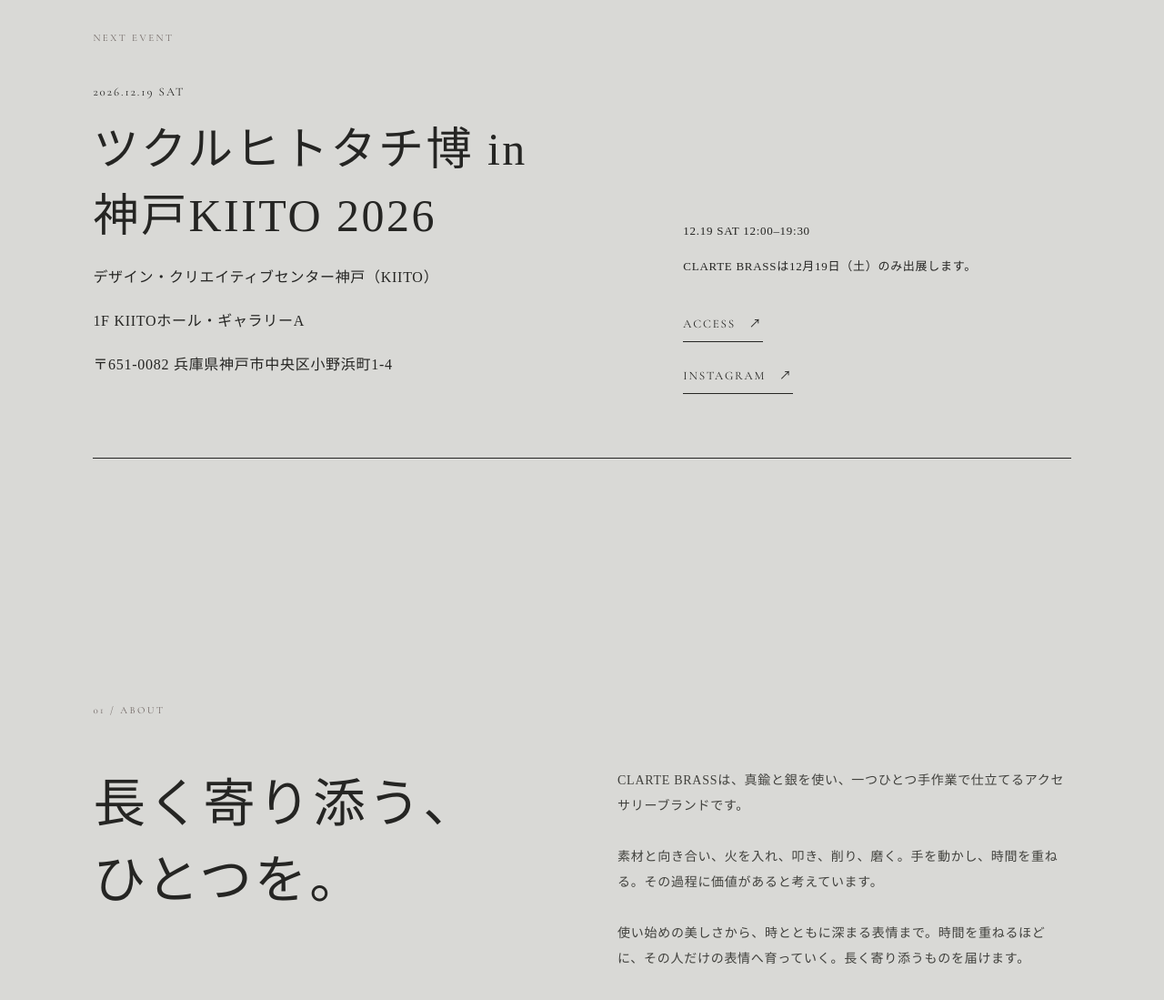
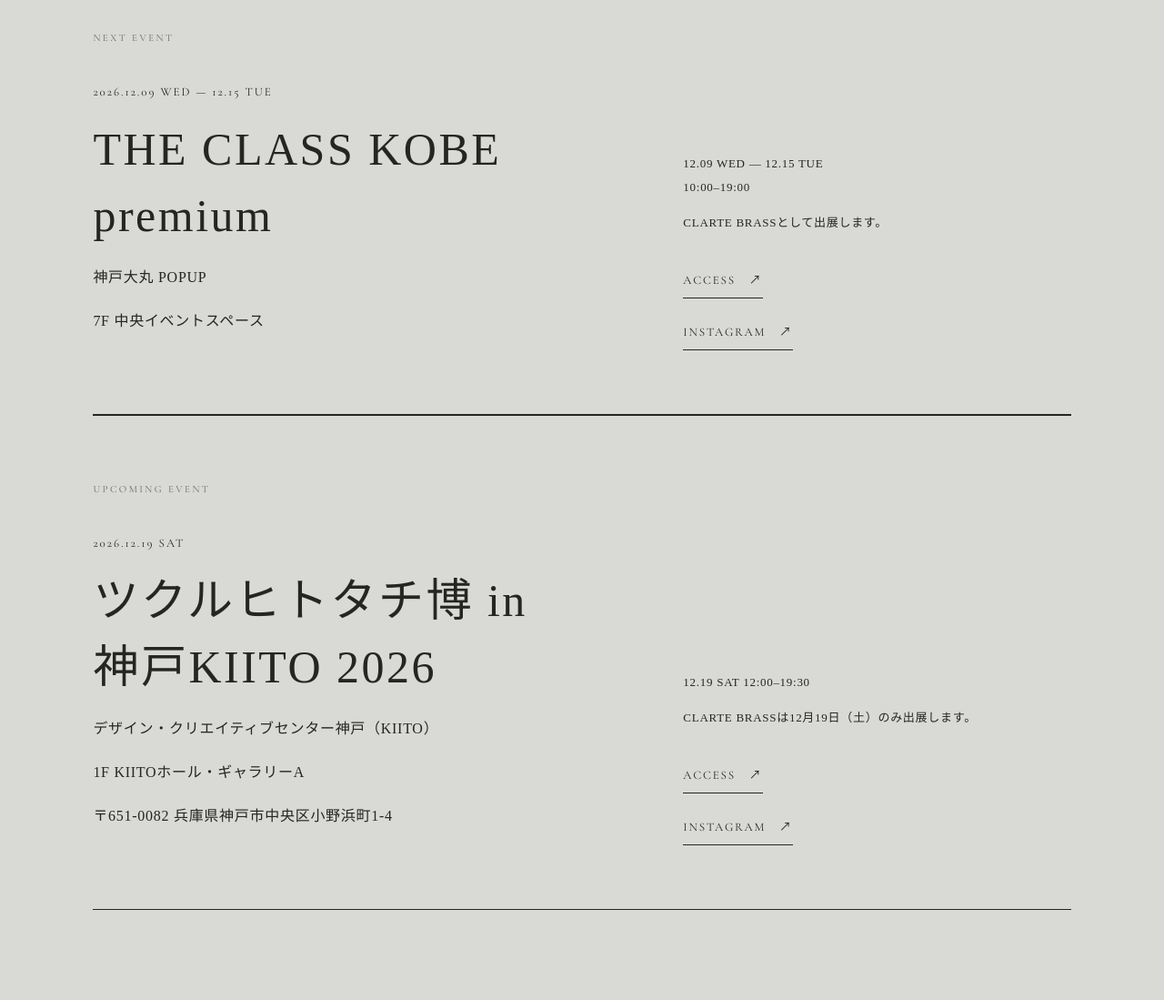
Before and after one commit to clartebrass/clartebrass.github.io, a plain HTML site: page index.html in a window 1280 px wide. Shown: the part 940-2039 px from the top of the page at 91% size. Drawn offline with nearby package versions, Linux system fonts and the light colour scheme.

Commit message:
Add Kobe Daimaru event

```diff
--- a/index.html
+++ b/index.html
@@ -18,7 +18,7 @@
   <link rel="preconnect" href="https://fonts.gstatic.com" crossorigin>
   <link href="https://fonts.googleapis.com/css2?family=Cormorant+Garamond:wght@400;500;600&family=Noto+Serif+JP:wght@300;400;500&display=swap" rel="stylesheet">
   <link rel="stylesheet" href="style.css">
-  <link rel="stylesheet" href="image-fixes.css?v=5">
+  <link rel="stylesheet" href="image-fixes.css?v=6">
   <link rel="icon" type="image/png" href="assets/images/logo-mark-black.png">
 </head>
 <body>
@@ -39,7 +39,11 @@
     </section>
     <section class="event section" id="event">
       <div class="event-card reveal">
-        <div><div class="section-kicker">NEXT EVENT</div><p class="event-date">2026.12.19 SAT</p><h2>ツクルヒトタチ博 in 神戸KIITO 2026</h2><p>デザイン・クリエイティブセンター神戸（KIITO）</p><p>1F KIITOホール・ギャラリーA</p><p>〒651-0082 兵庫県神戸市中央区小野浜町1-4</p></div>
+        <div><div class="section-kicker">NEXT EVENT</div><p class="event-date">2026.12.09 WED — 12.15 TUE</p><h2>THE CLASS KOBE premium</h2><p>神戸大丸 POPUP</p><p>7F 中央イベントスペース</p></div>
+        <div class="event-note"><p>12.09 WED — 12.15 TUE<br>10:00–19:00</p><p>CLARTE BRASSとして出展します。</p><a class="text-link" href="https://www.google.com/maps/search/?api=1&query=%E5%A4%A7%E4%B8%B8%E7%A5%9E%E6%88%B8%E5%BA%97" target="_blank" rel="noopener">ACCESS <span>↗</span></a><br><a class="text-link" href="https://www.instagram.com/clarte_brass/" target="_blank" rel="noopener">INSTAGRAM <span>↗</span></a></div>
+      </div>
+      <div class="event-card reveal">
+        <div><div class="section-kicker">UPCOMING EVENT</div><p class="event-date">2026.12.19 SAT</p><h2>ツクルヒトタチ博 in 神戸KIITO 2026</h2><p>デザイン・クリエイティブセンター神戸（KIITO）</p><p>1F KIITOホール・ギャラリーA</p><p>〒651-0082 兵庫県神戸市中央区小野浜町1-4</p></div>
         <div class="event-note"><p>12.19 SAT 12:00–19:30</p><p>CLARTE BRASSは12月19日（土）のみ出展します。</p><a class="text-link" href="https://www.google.com/maps/search/?api=1&query=%E3%83%87%E3%82%B6%E3%82%A4%E3%83%B3%E3%83%BB%E3%82%AF%E3%83%AA%E3%82%A8%E3%82%A4%E3%83%86%E3%82%A3%E3%83%96%E3%82%BB%E3%83%B3%E3%82%BF%E3%83%BC%E7%A5%9E%E6%88%B8%20KIITO" target="_blank" rel="noopener">ACCESS <span>↗</span></a><br><a class="text-link" href="https://www.instagram.com/clarte_brass/" target="_blank" rel="noopener">INSTAGRAM <span>↗</span></a></div>
       </div>
     </section>
```
